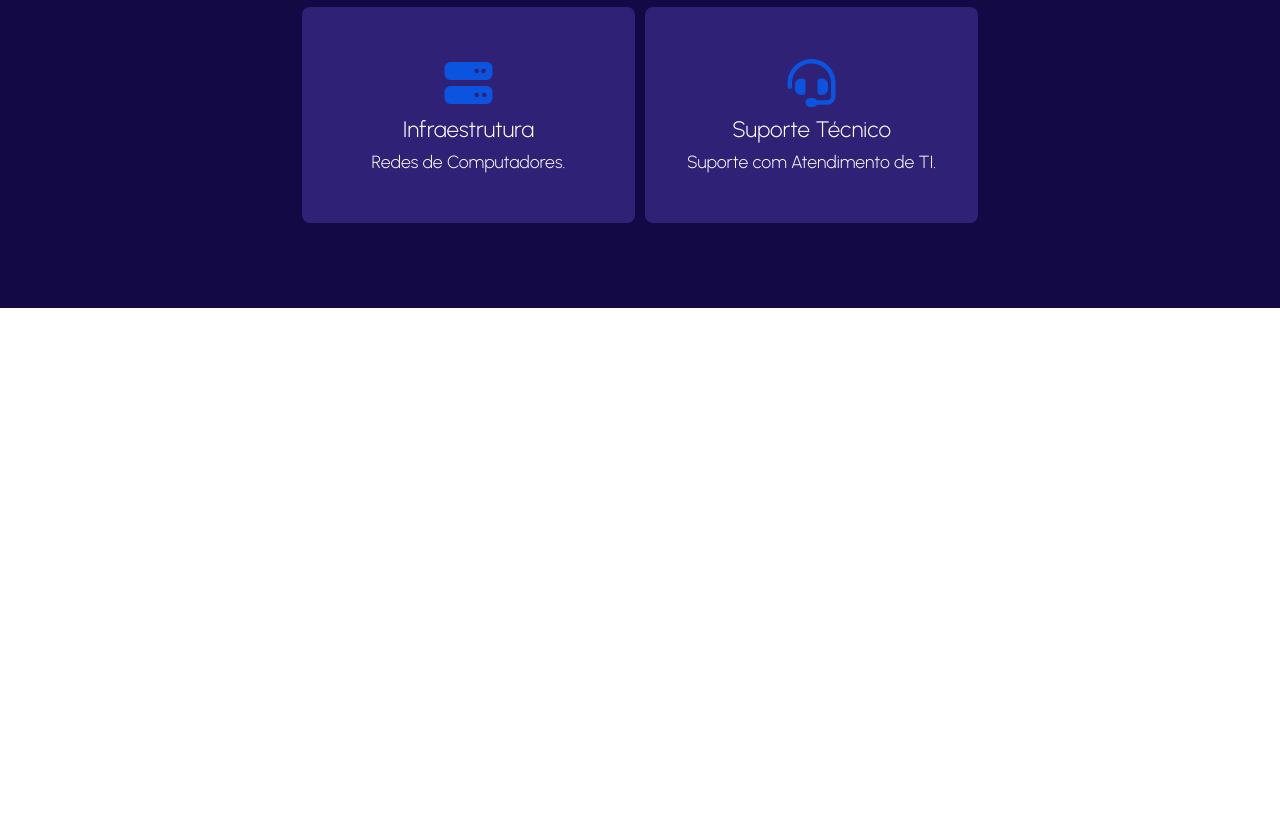
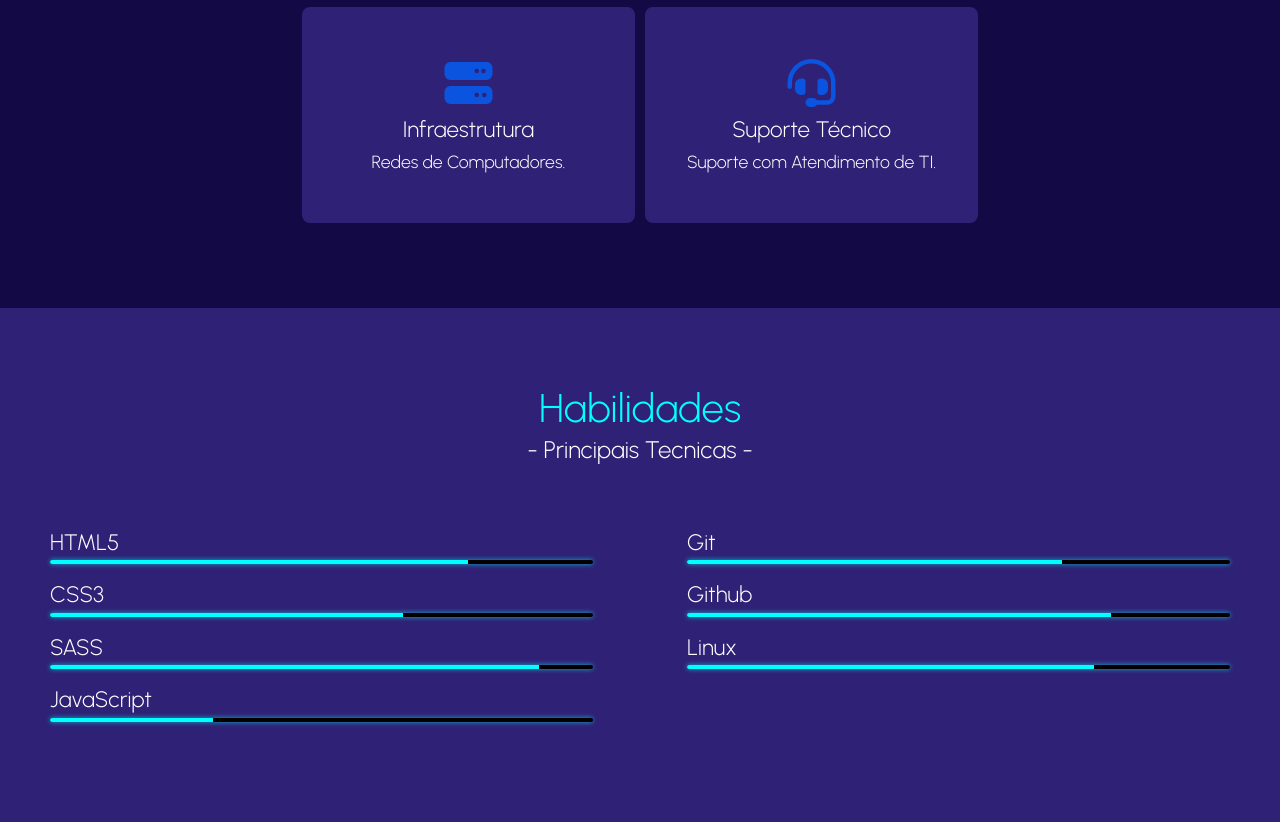
Before and after one commit to JhonLSN/My-Web-Page, a plain HTML site: page index.html in a window 1280 px wide. Shown: the part 1228-2050 px from the top of the page. Before the commit the page ends 1536 px from the top, so only its background shows below. Drawn offline with nearby package versions, Linux system fonts and the light colour scheme.

Commit message:
Portifólio

```diff
--- a/assets/scss/bundle.scss
+++ b/assets/scss/bundle.scss
@@ -1,3 +1,4 @@
 @import 'reset';
 @import 'header';
 @import 'services';
+@import 'skills';
--- /dev/null
+++ b/assets/scss/skills.scss
@@ -0,0 +1,162 @@
+.skill{
+    background-color: #2f2175;
+    display: flex;
+    flex-direction: column;
+    justify-content: center;
+    align-items: center;
+    font-family: 'Urbanist', sans-serif;
+    padding: 80px 50px;
+
+    &__title{
+        font-size: 2.5rem;
+        margin-bottom: 10px;
+        color: #00ffff;
+    }
+
+    &__title-techniques{
+        font-size: 1.5rem;
+        margin-bottom: 50px;
+        color: #fff;
+    }
+
+    &__bar{
+        display: flex;
+        flex-direction: row;
+        width: 100%;
+        color: white;
+        font-size: 2rem;
+
+        & .skill__bar__column-one{
+            width: 100%;
+            margin-right: 94px;
+        }
+
+        & .skill__bar__column-two{
+            width: 100%;
+        }
+
+        & li {
+            margin: 20px 0;
+            list-style: none;
+
+            & .skill__bar__title{
+                color: #fff;
+                font-size: 1.4rem;
+                margin-bottom: 6px;
+            }
+
+            & .html{
+                width: 77%;
+                animation: html 5s;
+
+                @keyframes html {
+                    0%{
+                        width: 0%;
+                    }
+                    100%{
+                        width: 77%;
+                    }
+                }
+            }
+
+            & .css{
+                width: 65%;
+                animation: css 5s;
+
+                @keyframes css {
+                    0%{
+                        width: 0%;
+                    }
+                    100%{
+                        width: 65%;
+                    }
+                }
+            }
+
+            & .sass{
+                width: 90%;
+                animation: sass 5s;
+
+                @keyframes sass {
+                    0%{
+                        width: 0%;
+                    }
+                    100%{
+                        width: 90%;
+                    }
+                }
+            }
+
+            & .javascript{
+                width: 30%;
+                animation: javascript 5s;
+
+                @keyframes javascript {
+                    0%{
+                        width: 0%;
+                    }
+                    100%{
+                        width: 30%;
+                    }
+                }
+            }
+
+            & .git{
+                width: 69%;
+                animation: git 5s;
+
+                @keyframes git {
+                    0%{
+                        width: 0%;
+                    }
+                    100%{
+                        width: 69%;
+                    }
+                }
+            }
+
+            & .github{
+                width: 78%;
+                animation: github 5s;
+
+                @keyframes github {
+                    0%{
+                        width: 0%;
+                    }
+                    100%{
+                        width: 78%;
+                    }
+                }
+            }
+
+            & .linux{
+                width: 75%;
+                animation: linux 5s;
+
+                @keyframes linux {
+                    0%{
+                        width: 0%;
+                    }
+                    100%{
+                        width: 75%;
+                    }
+                }
+            }
+        }
+
+        & .bar{
+            background: #000000;
+            display: block;
+            height: 4px;
+            border-radius: 10px;
+            overflow: hidden;
+            box-shadow: 0 0 5px #00ffffaf;
+
+            & span{
+                height: 4px;
+                float: left;
+                background: #00ffff;
+            }
+        }
+    }
+}
--- a/index.html
+++ b/index.html
@@ -5,7 +5,7 @@
     <meta http-equiv="X-UA-Compatible" content="IE=edge">
     <meta name="viewport" content="width=device-width, initial-scale=1.0">
     <title>Jhonatan Luan dos Santos</title>
-    <link rel="stylesheet" href="assets/css/bundle.css">
+    <link rel="stylesheet" href="assets/scss/bundle.css">
     <link rel="preconnect" href="https://fonts.googleapis.com">
     <link rel="preconnect" href="https://fonts.gstatic.com" crossorigin>
     <link href="https://fonts.googleapis.com/css2?family=Urbanist:wght@300&display=swap" rel="stylesheet">
@@ -25,7 +25,7 @@
         <div class="home__typewriter">
             <h1 class="home__typewriter__name">JHONATAN LUAN DOS SANTOS</h1>
             <h2 class="home__typewriter__function">&nbsp;
-                <span class="txt-type" data-wait="3000" data-words='["Desenvolvedor Back-End", "Estudante de Ánalise de Sistemas", "Jogador", "Curioso", "Sonhador"]'></span>
+                <span class="txt-type" data-wait="3000" data-words='["Desenvolvedor Front-End", "Estudante de Ánalise de Sistemas", "Jogador", "Curioso", "Sonhador"]'></span>
             </h2>
         </div>
     </header>
@@ -60,6 +60,44 @@
             </div>
         </div>
     </section>
+    <section class="skill" id="skills">
+        <h1 class="skill__title">Habilidades</h1>
+        <h2 class="skill__title-techniques"> - Principais Tecnicas - </h2>
+        <div class="skill__bar">
+            <div class="skill__bar__column-one">
+                <li>
+                    <h3 class="skill__bar__title">HTML5</h3>
+                    <span class="bar"><span class="html"></span></span>
+                </li>
+                <li>
+                    <h3 class="skill__bar__title">CSS3</h3>
+                    <span class="bar"><span class="css"></span></span>
+                </li>
+                <li>
+                    <h3 class="skill__bar__title">SASS</h3>
+                    <span class="bar"><span class="sass"></span></span>
+                </li>
+                <li>
+                    <h3 class="skill__bar__title">JavaScript</h3>
+                    <span class="bar"><span class="javascript"></span></span>
+                </li>
+            </div>
+            <div class="skill__bar__column-two">
+                <li>
+                    <h3 class="skill__bar__title">Git</h3>
+                    <span class="bar"><span class="git"></span></span>
+                </li>
+                <li>
+                    <h3 class="skill__bar__title">Github</h3>
+                    <span class="bar"><span class="github"></span></span>
+                </li>
+                <li>
+                    <h3 class="skill__bar__title">Linux</h3>
+                    <span class="bar"><span class="linux"></span></span>
+                </li>
+            </div>
+        </div>
+    </section>
     <script src="https://ajax.googleapis.com/ajax/libs/jquery/3.6.0/jquery.min.js"></script>
     <script src="assets/js/script.js"></script>
 
```
Also changed, not shown: assets/css/bundle.css (deleted), assets/scss/bundle.css (added), assets/scss/header.css (renamed from assets/css/header.css), assets/scss/reset.css (renamed from assets/css/reset.css), assets/scss/services.css (renamed from assets/css/services.css), assets/scss/skills.css (added), 9 other files.
